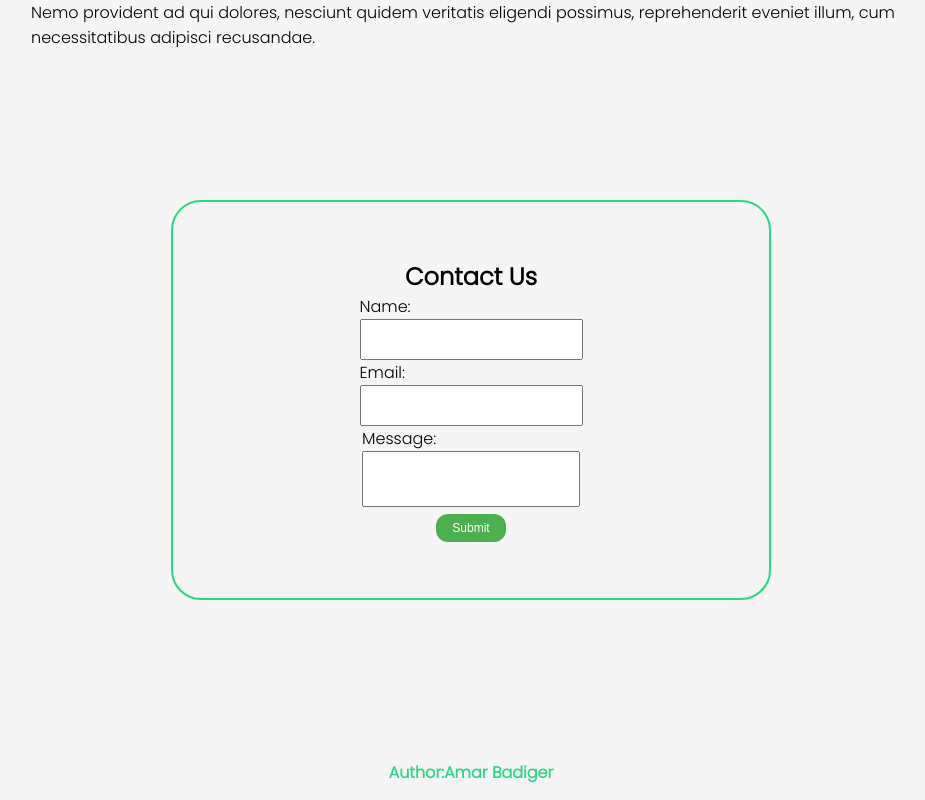
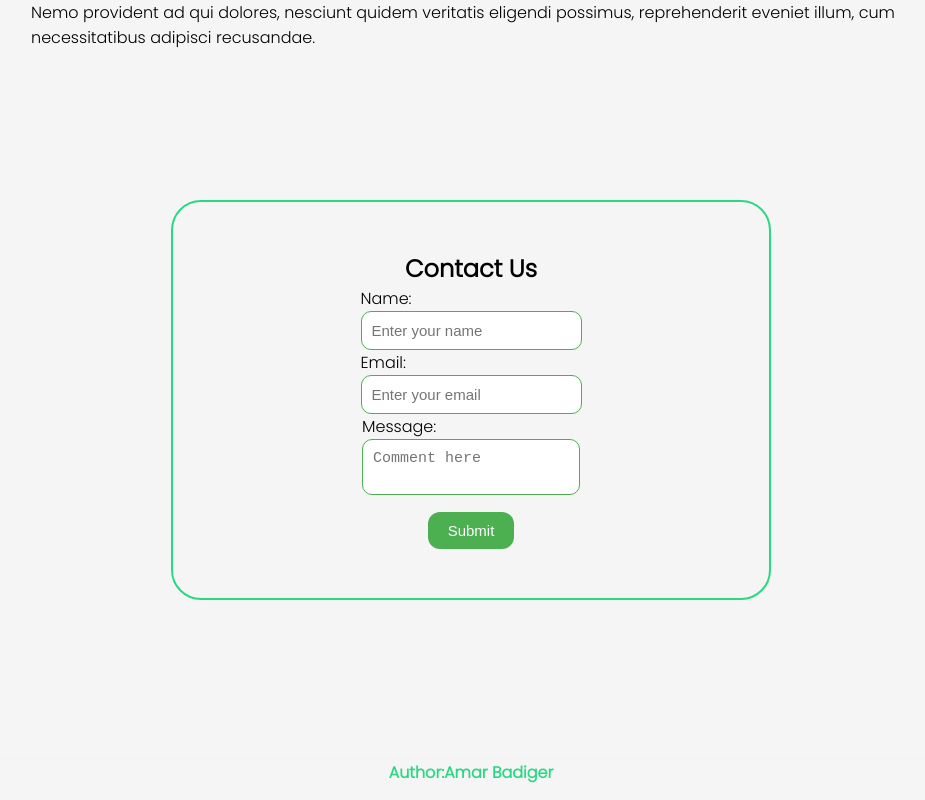
Before and after one commit to Amarbadiger/portfolio-website, a plain HTML site: page index.html in a window 1280 px wide. Shown: the part 2410-3210 px from the top of the page, without its empty margins (169-1094 px from the left). Drawn offline with Linux system fonts and the light colour scheme.

Commit message:
modified some footer and form

```diff
--- a/index.html
+++ b/index.html
@@ -88,15 +88,15 @@
                 <h2>Contact Us</h2>
                 <div class="form-group">
                     <label for="name">Name:</label><br>
-                    <input type="text" id="name" name="name" required>
+                    <input type="text" id="name" name="name" placeholder="Enter your name">
                 </div>
                 <div class="form-group">
                     <label for="email">Email:</label><br>
-                    <input type="email" id="email" name="email" required>
+                    <input type="email" id="email" name="email" placeholder="Enter your email">
                 </div>
                 <div class="form-group">
                     <label for="message">Message:</label><br>
-                    <textarea id="message" name="message" required></textarea>
+                    <textarea id="message" name="message" placeholder="Comment here"></textarea>
                 </div>
                 <button type="submit">Submit</button>
             </form>
--- a/style.css
+++ b/style.css
@@ -143,6 +143,8 @@ textarea{
     padding: 10px;
     font-size: 15px;
     resize: none;
+    border: 1px solid #4CAF50;
+    border-radius: 10px;
 }
 form{
     display: flex;
@@ -158,17 +160,20 @@ form{
 input{
     font-size: 15px;
     padding: 10px;
+    border-radius: 10px;
+    border: 1px solid #4CAF50;
 }
 button{
     background-color: #4CAF50;
     border: none;
     border-radius: 12px;
     color: white;
-    padding: 7px 16px;
+    padding: 10px 20px;
     text-align: center;
     text-decoration: none;
     display: inline-block;
-    font-size: 12px;
+    font-size: 15px;
+    margin-top: 10px;
 }
 #skills{
     display: flex;
@@ -230,7 +235,7 @@ button{
 }
 footer p{
     font-weight: bold;
-    height: 3vh;
+    height: 5vh;
     box-shadow: 1px -1px 1px rgb(244, 243, 243);
     text-align: center;
     color: #29d882;
```
